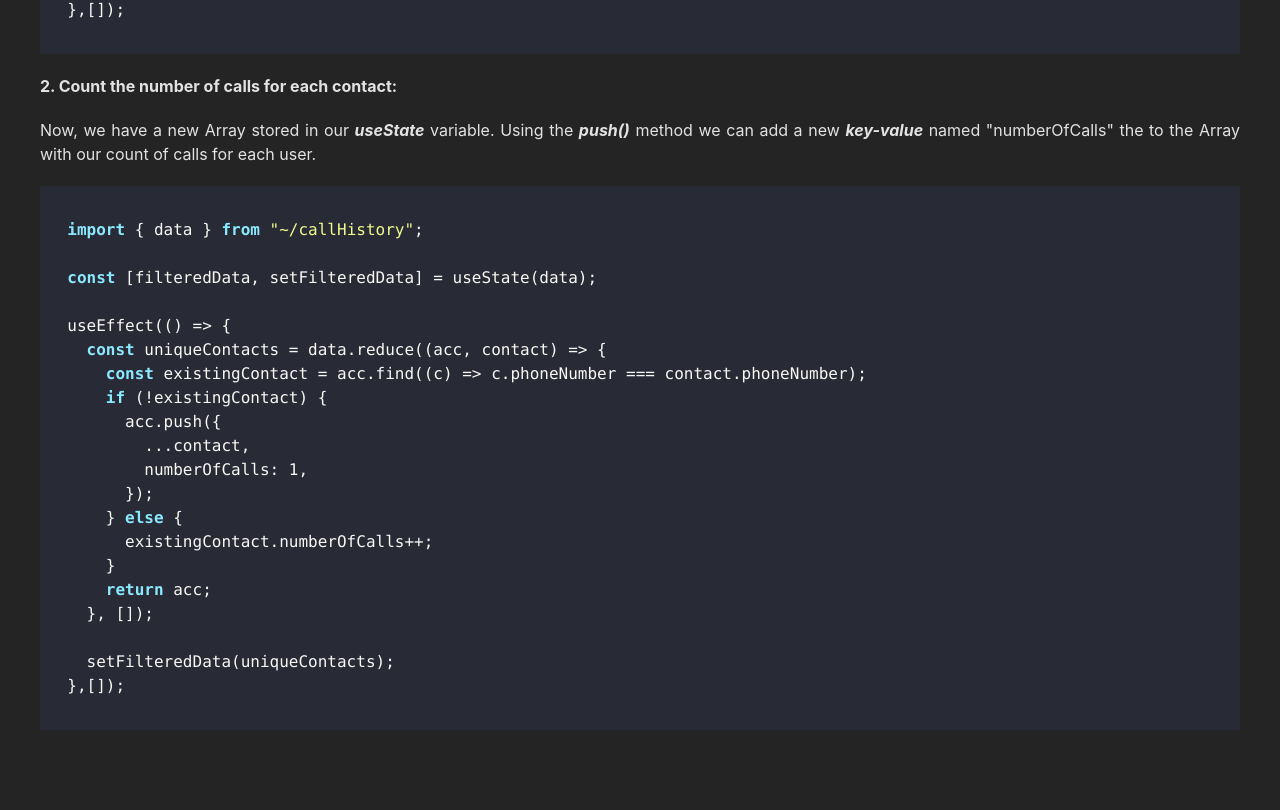
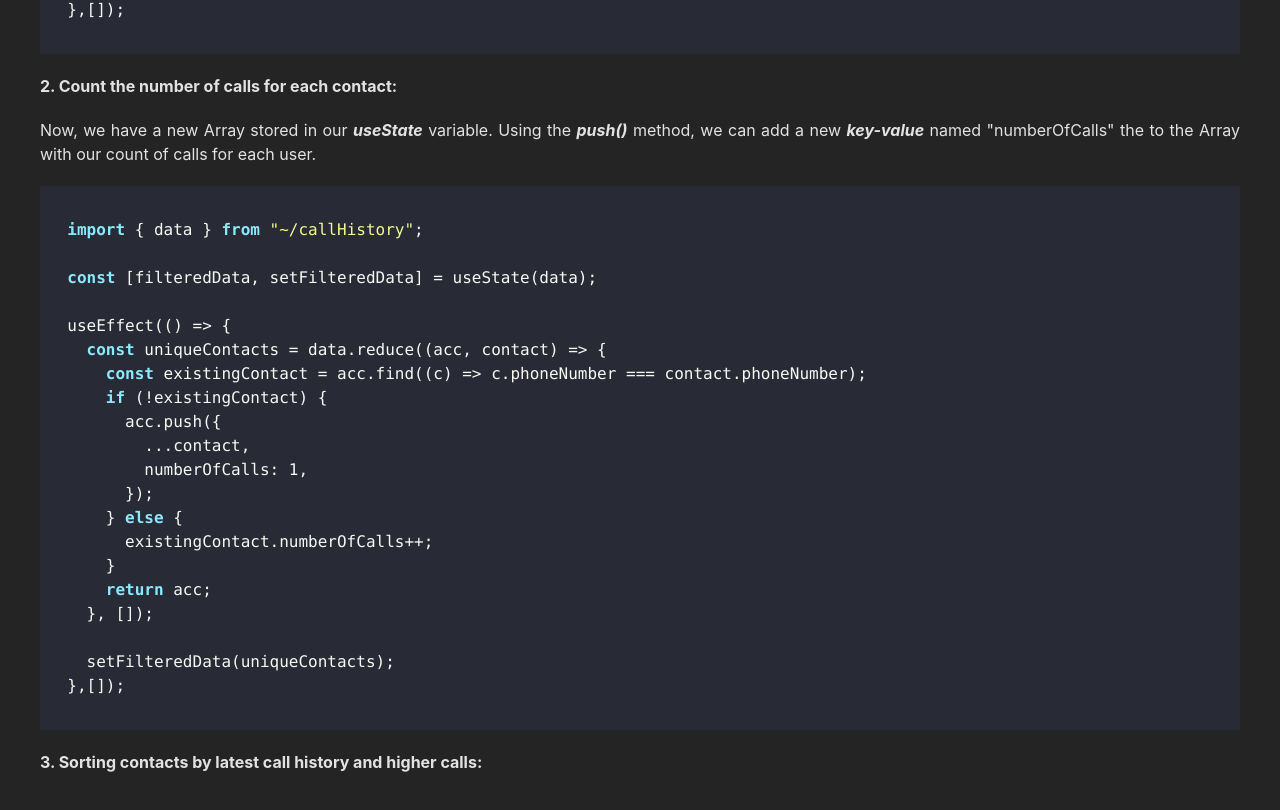
Before and after one commit to kinxori/technical-test-2, a React (Vite) app: page / in a window 1280 px wide. Shown: the part 1862-2672 px from the top of the page. Before the commit the page ends 2632 px from the top, so only its background shows below. Built offline with nearby package versions, Linux system fonts and the light colour scheme.

Commit message:
adding third point

```diff
--- a/src/App.jsx
+++ b/src/App.jsx
@@ -108,13 +108,16 @@ export default function App() {
         <h4 className="font-bold text-[16px]">2. Count the number of calls for each contact:</h4>
         <p>
           Now, we have a new Array stored in our <b className="italic">useState</b> variable. Using
-          the <b className="italic">push()</b> method we can add a new{" "}
+          the <b className="italic">push()</b> method, we can add a new{" "}
           <b className="italic">key-value</b> named "numberOfCalls" the to the Array with our count
           of calls for each user.
         </p>
         <SyntaxHighlighter style={dracula} language="javascript">
           {numberOfCallsCode}
         </SyntaxHighlighter>
+        <h4 className="font-bold text-[16px]">
+          3. Sorting contacts by latest call history and higher calls:
+        </h4>
       </article>
     </section>
   );
```
